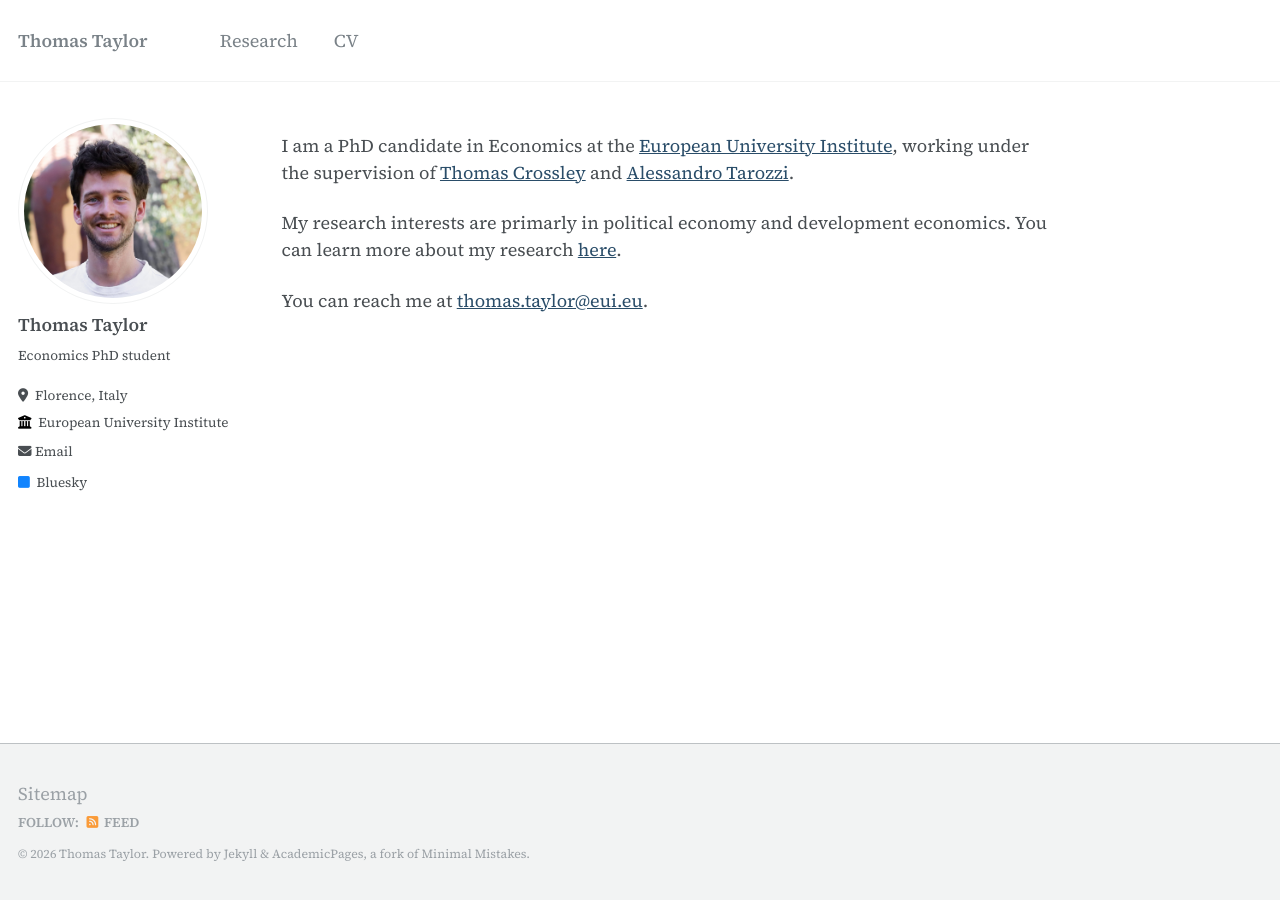
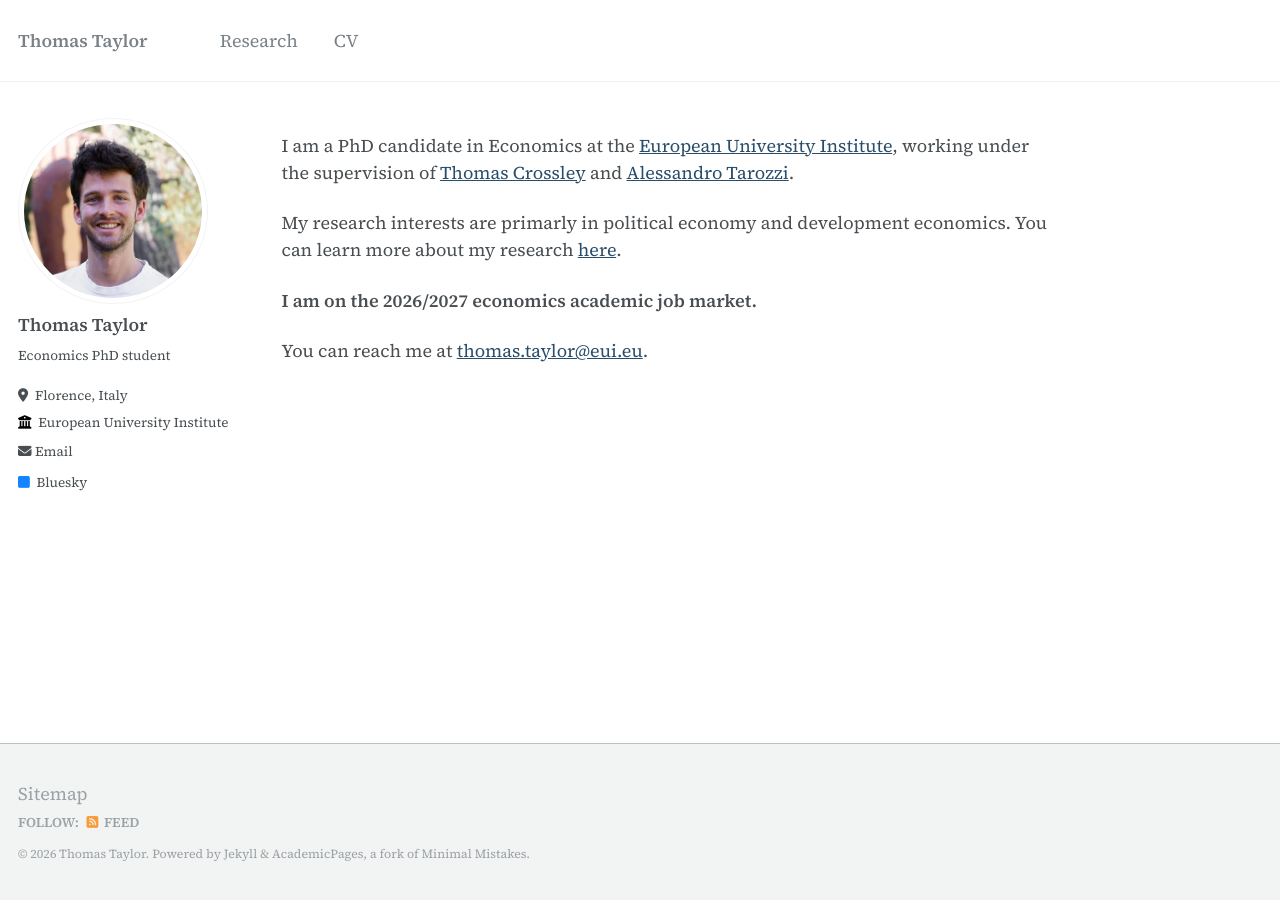
Before and after one commit to thomastaylor-econ/thomastaylor-econ.github.io, a Jekyll site: the page built from _pages/about.md, in a window 1280 px wide. Built offline with Jekyll 4.4.1, drawn with Linux system fonts in a browser that asks for light colours.

Commit message:
Update about.md
add job market sentence

```diff
--- a/_pages/about.md
+++ b/_pages/about.md
@@ -13,6 +13,8 @@ My research interests are primarly in political economy and development economic
 
 [comment]: <> I am currently visiting the Center for Economic Research on Governance, Inequality and Conflict ([CERGIC][cergic_link]) at ENS Lyon, sponsored by Mathieu Couttenier and Sophie Hatte.
 
+**I am on the 2026/2027 economics academic job market.**
+
 You can reach me at [thomas.taylor@eui.eu](mailto: thomas.taylor@eui.eu).
 
 
```
